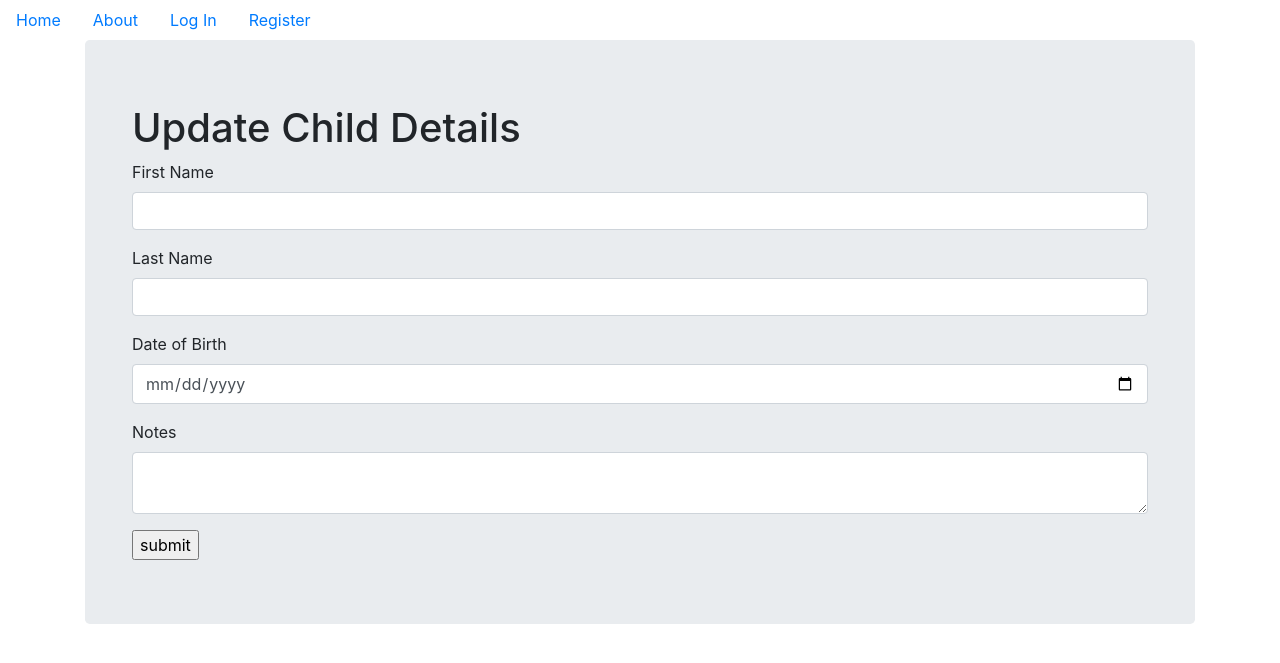
After one commit to jayleth72/heart_hand_1.3, a Flask app: template heart_hand/templates/people_pages/update_child.html in a window 1280 px wide. The commit adds this page. Shown: the top 663 px of the page. Run offline with Flask 2, Linux system fonts and the light colour scheme; the template is opened without the code that fills it: values that come from a table or form of the project are taken from there, others are empty; some libraries are stand-ins or nearby versions.

Commit message:
update child details and date of birth formatting working

```diff
--- a/heart_hand/templates/people_pages/child_details.html
+++ b/heart_hand/templates/people_pages/child_details.html
@@ -5,13 +5,13 @@
         <h1>Child Details for {{child.first_name}} {{child.last_name}} </h1>
             <h2>Details</h2>
             <ul>
-              <li><strong>Date of Birth: </strong> {{child.date_of_birth}}</li>
+              <li><strong>Date of Birth: </strong> {{child.date_of_birth.strftime('%d-%b-%Y')}}</li>
               <li><strong>Notes: </strong> {{child.notes}}</li>
             </ul>
 
             <br>
             <a class="btn btn-primary btn-block" href="{{url_for('people.customer_details',id=child.parent_id)}}" role="button">Parent Details</a>
-            <a class="btn btn-primary btn-block" href="#" role="button">Update Child Details</a>
+            <a class="btn btn-primary btn-block" href="{{url_for('people.update_child',id=child.id)}}" role="button">Update Child Details</a>
             <a class="btn btn-primary btn-block" href="#" role="button">Add To Class</a>
     </div>
   </div>
--- /dev/null
+++ b/heart_hand/templates/people_pages/update_child.html
@@ -0,0 +1,21 @@
+{% from "/macros/_macros.html" import render_field_with_errors, render_field %}
+{% extends "base.html" %}
+{% block content %}
+  <div class="jumbotron">
+    <div class="container">
+        <h1>Update Child Details</h1>
+
+        <form method="POST">
+              {{form.hidden_tag()}}
+
+              {{ render_field_with_errors(form.first_name, class="form-control") }}
+              {{ render_field_with_errors(form.last_name, class="form-control") }}
+              {{ render_field_with_errors(form.date_of_birth, class="form-control") }}
+              {{ render_field(form.notes, class="form-control") }}
+              <input type="submit" value="submit">
+        </form>
+
+    </div>
+  </div>
+
+{% endblock %}
```
Also changed, not shown: heart_hand/people/views.py (+28 -0 lines).
